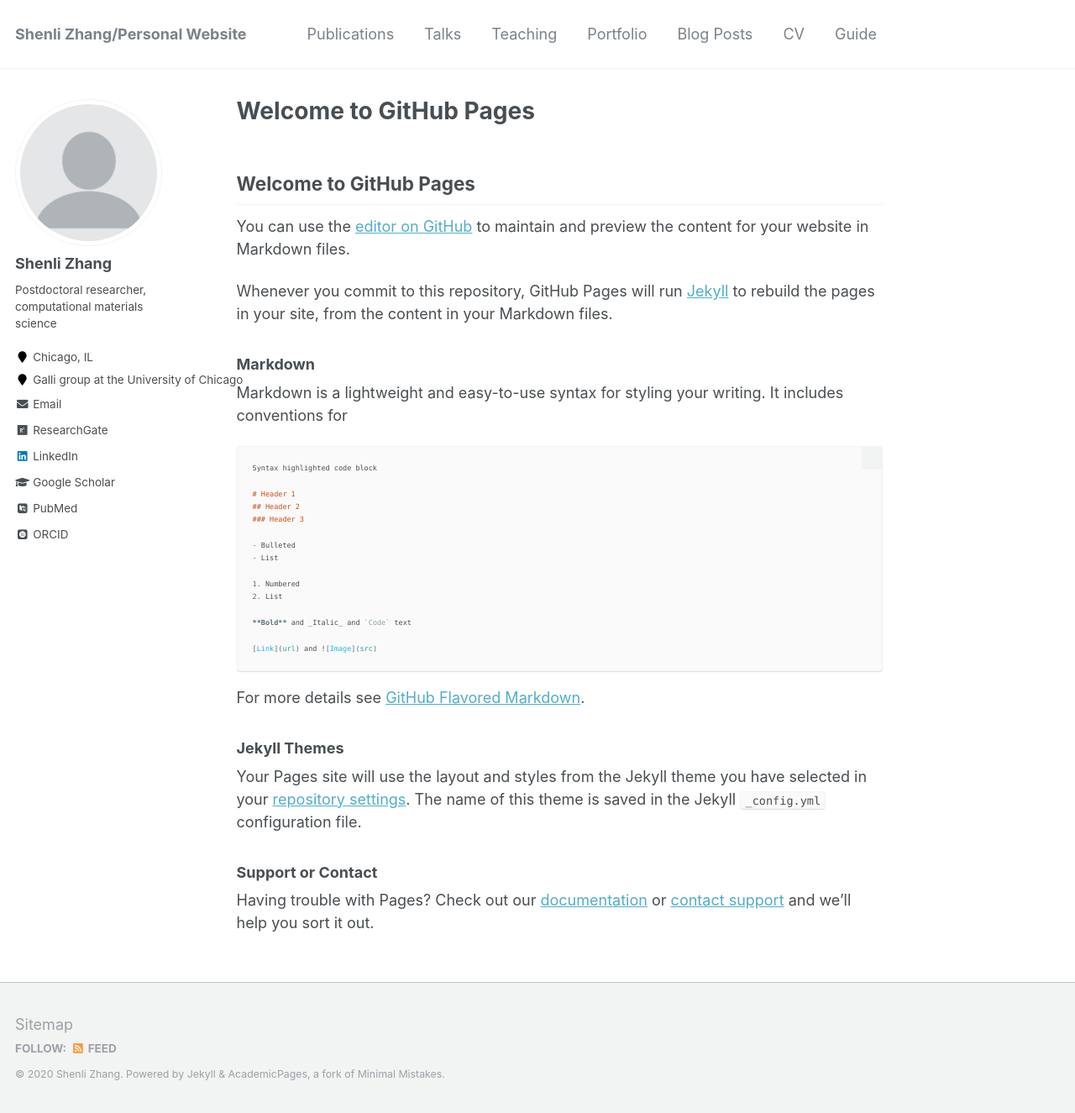
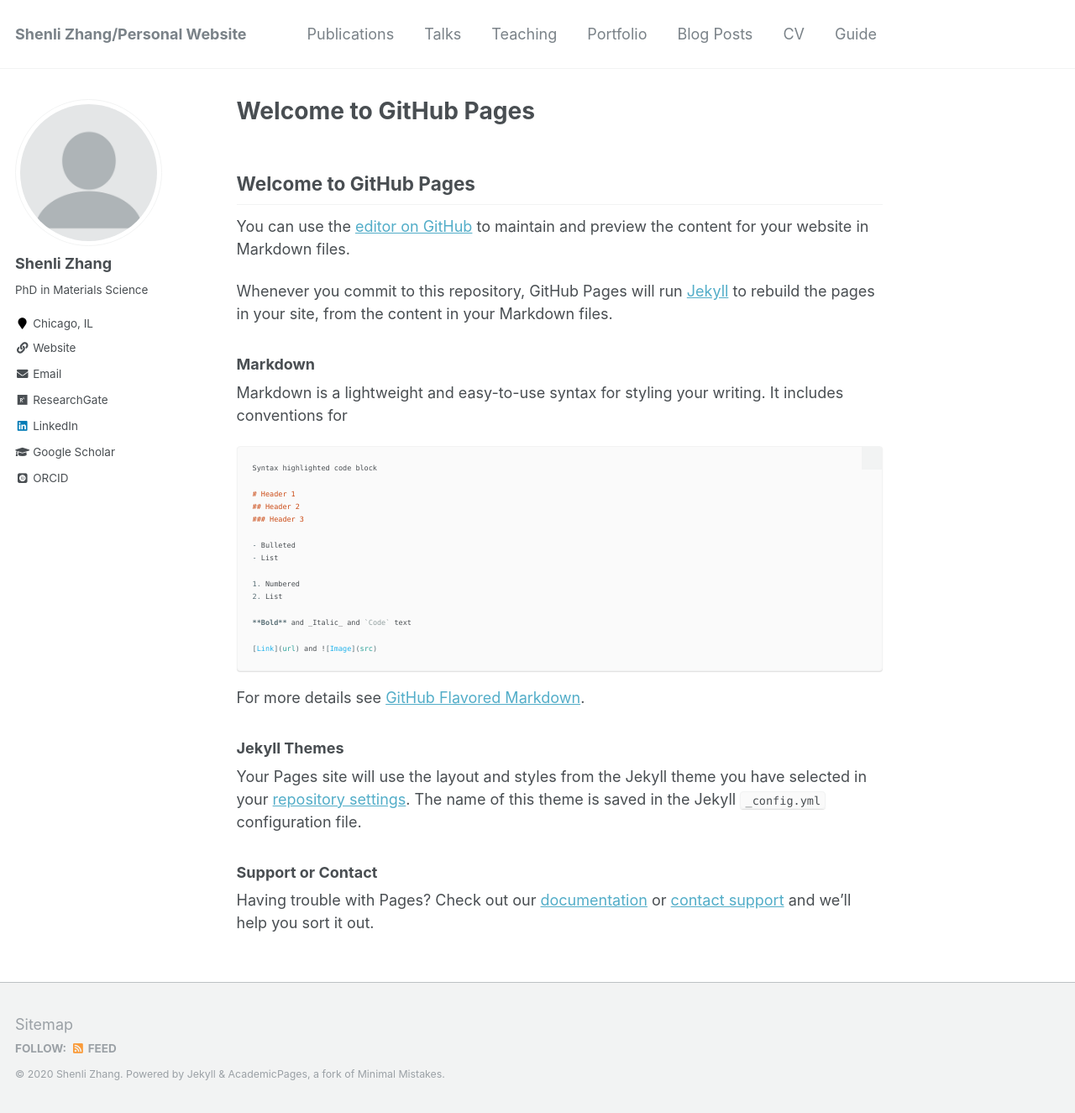
Before and after one commit to shenlizhang/shenlizhang.github.io, a Jekyll site: the page built from index.md, in a window 1280 px wide and 1325 px high. Shown: the whole window at 84% size. Built offline with Jekyll 4.4.1, drawn with Linux system fonts in a browser that asks for light colours; some web fonts are replaced; our own code applies the rules of GitHub Pages for plain Markdown files.

Commit message:
Update _config.yml

```diff
--- a/_config.yml
+++ b/_config.yml
@@ -82,14 +82,14 @@ analytics:
 author:
   name             : "Shenli Zhang"
   avatar           : "profile.png"
-  bio              : "Postdoctoral researcher, computational materials science"
+  bio              : "PhD in Materials Science"
   location         : "Chicago, IL"
-  employer         : "Galli group at the University of Chicago"
-  pubmed           : "https://galligroup.uchicago.edu/People/szhang.php"
+  employer         : #"Galli group at the University of Chicago"
+  pubmed           : #"https://galligroup.uchicago.edu/People/szhang.php"
   googlescholar    : "https://scholar.google.com/citations?user=vGYfkgkAAAAJ&hl=en"
-  email            : "shlzhang@uchicago.edu"
+  email            : "shlzhang at uchicago.edu"
   researchgate     : "https://www.researchgate.net/profile/Shenli_Zhang3"
-  uri              :
+  uri              : "https://galligroup.uchicago.edu/People/szhang.php"
   bitbucket        :
   codepen          :
   dribbble         :
```
